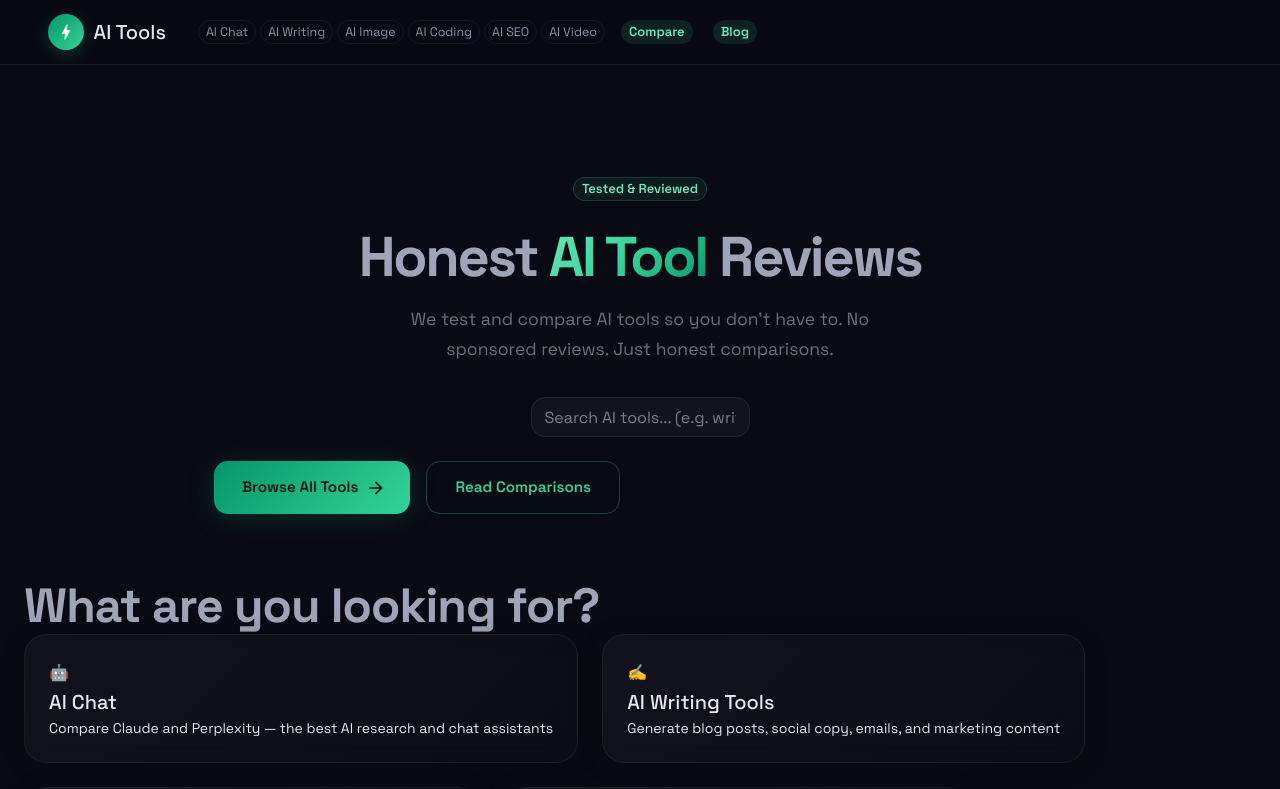
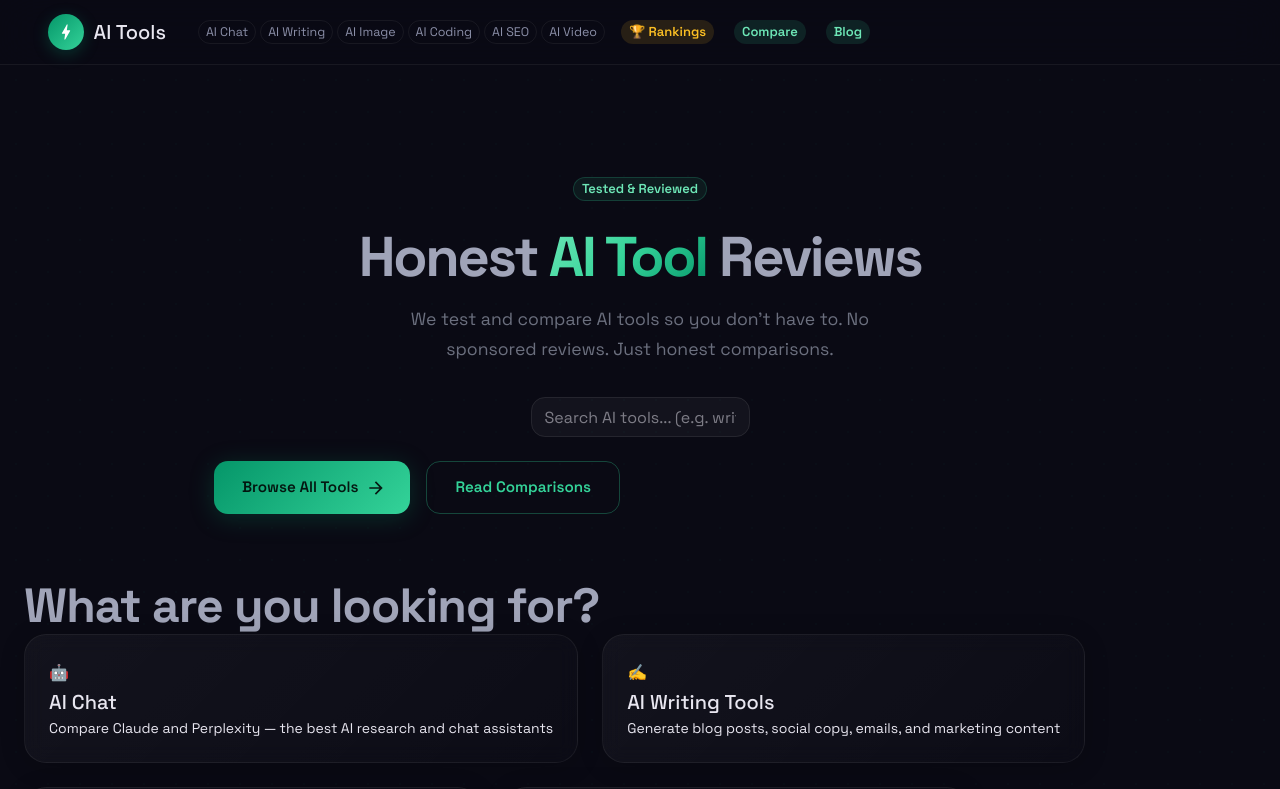
Before and after one commit to xwz0108/aitools-review, a React (Vite) app: page / in a window 1280 px wide. Shown: the top 789 px of the page. Built offline with nearby package versions, Linux system fonts and the light colour scheme.

Commit message:
feat: add Rankings button to navbar

```diff
--- a/src/components/Layout.jsx
+++ b/src/components/Layout.jsx
@@ -32,6 +32,7 @@ export default function Layout({ children }) {
                   sx={{ borderColor: 'rgba(255,255,255,0.06)', color: '#8b8fa8', fontSize: '0.78rem', '&:hover': { bgcolor: 'rgba(52,211,153,0.08)', color: '#6ee7b7', borderColor: 'rgba(52,211,153,0.2)' } }} />
               ))}
             </Stack>
+            <Chip label="🏆 Rankings" component={Link} to="/top/all" variant="filled" size="small" clickable sx={{ fontWeight: 600, bgcolor: 'rgba(251,191,36,0.12)', color: '#fbbf24', mr: 0.5 }} />
             <Chip label="Compare" component={Link} to="/compare" variant="filled" size="small" clickable sx={{ fontWeight: 600, bgcolor: 'rgba(52,211,153,0.12)', color: '#6ee7b7', mr: 0.5 }} />
             <Chip label="Blog" component={Link} to="/blog" variant="filled" size="small" clickable sx={{ fontWeight: 600 }} />
           </Container>
```
